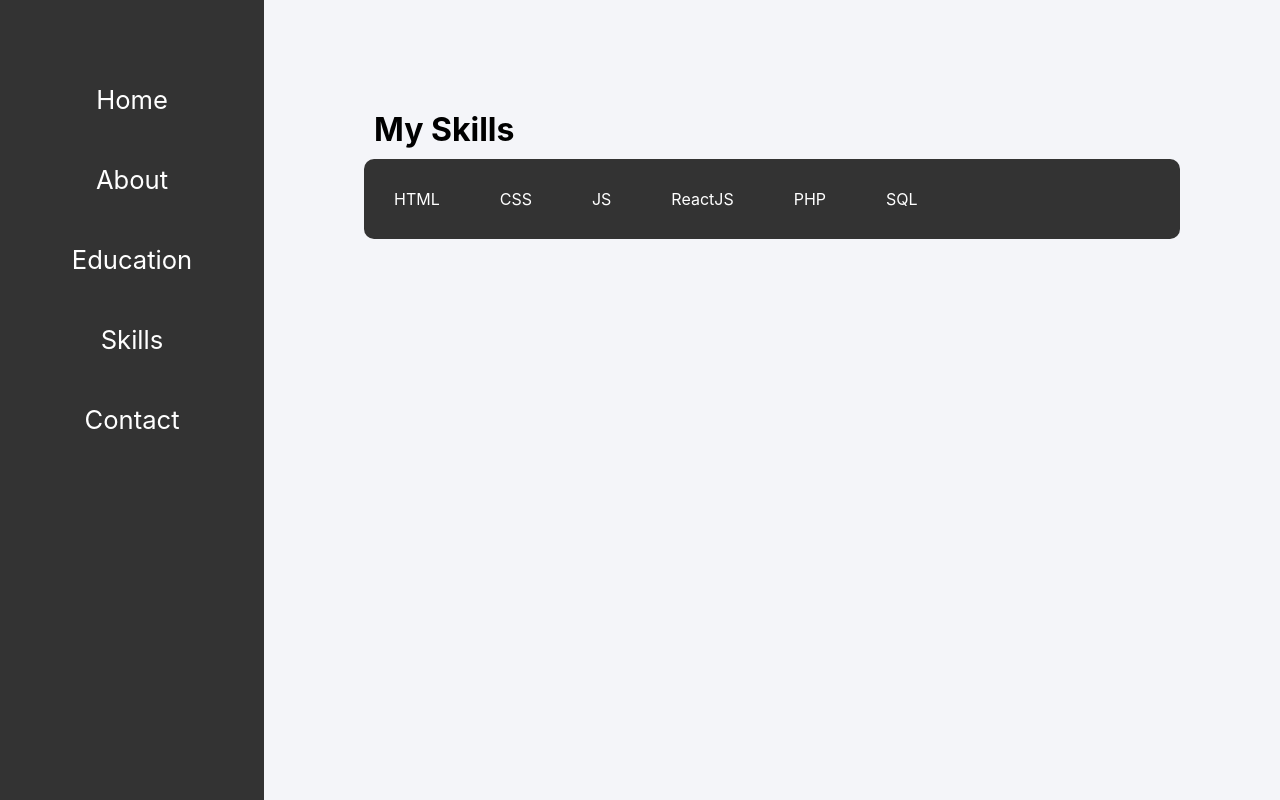
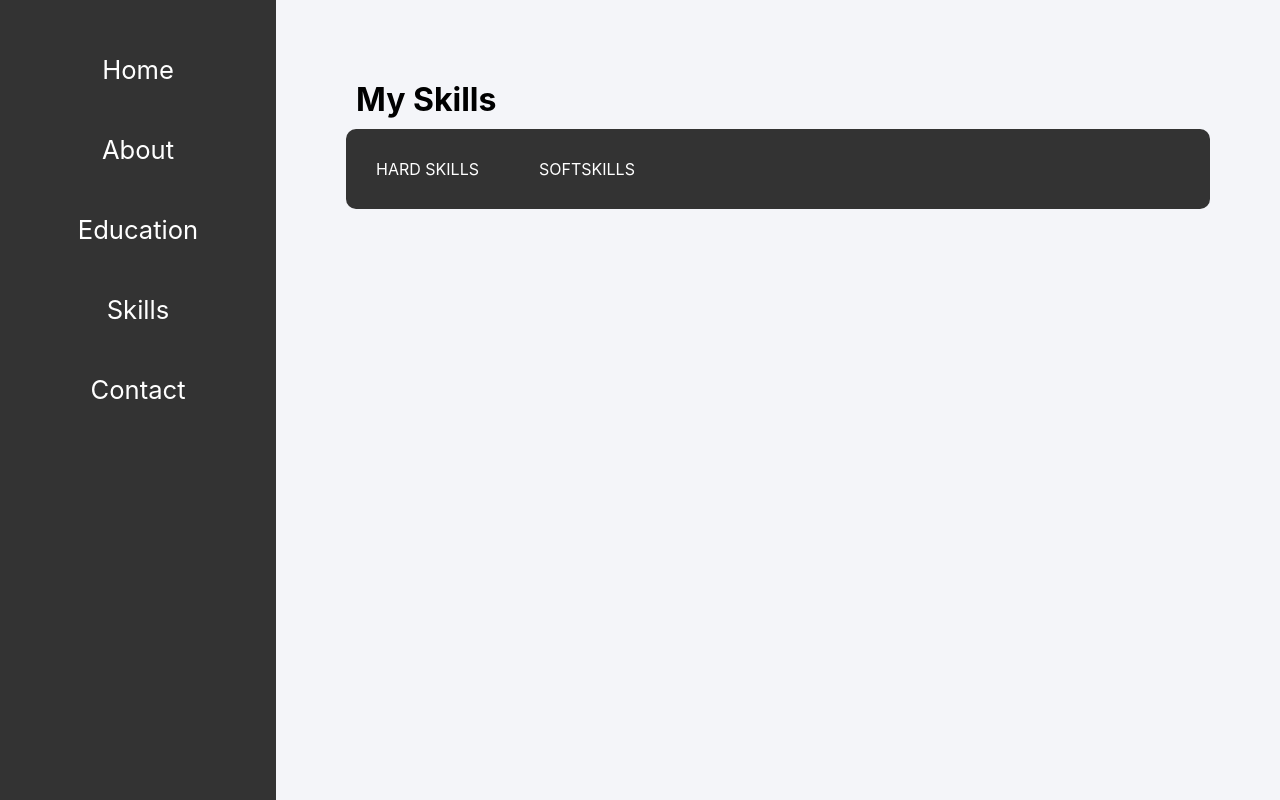
Before and after one commit to Sophisva/Portfolio-Sophisva, a React (Create React App) app: page /skills in a window 1280 px wide. Built offline with nearby package versions, Linux system fonts and the light colour scheme.

Commit message:
before add firebase

```diff
--- a/src/App.css
+++ b/src/App.css
@@ -23,7 +23,7 @@
 }
 
 nav{
-  padding: 60px 30px 0px 30px;
+  padding: 30px 30px 0px 30px;
   flex: var(--sidebar-flex);
   background: #333;
 }
@@ -39,12 +39,8 @@ nav ul li a{
   text-decoration: none;
 }
 
-nav ul li a:active{
-  color: #333;
-}
-
 .condiv {
-  padding: 100px;
+  padding: 70px;
   background-color: #f4f5f9;
   flex: var(--condiv-flex);
 }
@@ -130,3 +126,15 @@ p {
 .active{
   font-weight: bolder;
 }
+
+.logo{
+  height: 5rem;
+  width: 5rem;
+  margin: 10px;
+}
+
+.skill{
+  height: 35rem;
+  width: 40rem;
+  padding: 25px;
+}
--- a/src/components/Widecard.js
+++ b/src/components/Widecard.js
@@ -4,6 +4,7 @@ class Widecard extends Component{
     render(){
         return(
             <div  className="widecard">
+                <img className="logo" src={this.props.logo} />
                 <div className="wide-con">
                     <h3>{this.props.title}</h3>
                     <h4 className="secondtext">{this.props.where}</h4>
--- a/src/contents/Education.js
+++ b/src/contents/Education.js
@@ -6,9 +6,8 @@ class Education extends Component{
         return(
             <div className="condiv">
               <h1 className="subtopic">My Education</h1>
-              {/* <img src="http://www.soc.ku.ac.th/logo/kulogo.png"/> */}
-              <Widecard title="Computer Science" where="Kasetsart University" from="2016" to="2020" />
-              <Widecard title="Science - Math" where="U-Thong School" from="2012" to="2016" />
+              <Widecard title="Computer Science" where="Kasetsart University" from="2016" to="2020" logo="http://www.soc.ku.ac.th/logo/kulogo.png"/>
+              <Widecard title="Science - Math" where="U-Thong School" from="2012" to="2016" logo="https://upload.wikimedia.org/wikipedia/th/0/0c/%E0%B8%98%E0%B8%A3%E0%B8%A3%E0%B8%A1%E0%B8%88%E0%B8%B1%E0%B8%81%E0%B8%A3.png"/>
             </div>
         )
     }
--- a/src/contents/Home.js
+++ b/src/contents/Home.js
@@ -8,7 +8,10 @@ class Home extends Component{
         return(
         <div className="condiv home">
             <img src={Profile}  alt="profile"  className="profilepic" />
-            <ReactTypingEffect text={['I am Sophisva','PROGRAMMER']} speed={80} eraseDelay={200} className="typingeffect"/>
+            <h1>Welcome to portfolio website of</h1>
+            <h1>Sophisva Phaensomboorn</h1>
+            {/* <ReactTypingEffect text={['Welcome to portfolio website of']} speed={100} eraseDelay={200} className="typingeffect"/>
+            <ReactTypingEffect text={['Sophisva Phaensomboorn']} speed={100} eraseDelay={300} className="typingeffect"/> */}
             <Social />
         </div>
         )
--- a/src/contents/Skills.js
+++ b/src/contents/Skills.js
@@ -4,7 +4,7 @@ class Skills extends Component {
     constructor(props){
         super(props);
         this.state = {
-            'myskill': ['HTML', 'CSS', 'JS', 'ReactJS', 'PHP', "SQL"]
+            'myskill': ['HARD SKILLS', 'SOFTSKILLS']
         }
     }
 
```
